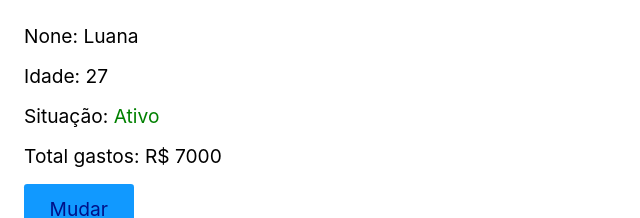
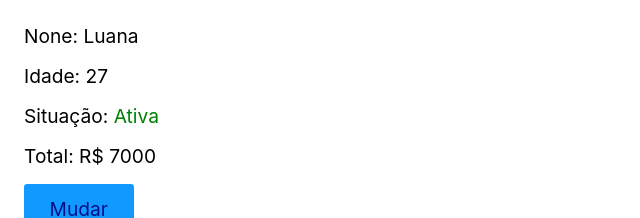
Before and after one commit to Shynjy/Origamid, a React (Create React App) app in the folder react-Ori/meu-app/: page / in a window 1280 px wide. Shown: the top 218 px of the page, without its empty margins (0-640 px from the left). Built offline with nearby package versions, Linux system fonts and the light colour scheme.

Commit message:
update file App

```diff
--- a/react-Ori/meu-app/src/App.js
+++ b/react-Ori/meu-app/src/App.js
@@ -35,13 +35,45 @@ const mario = {
   ativa: false,
 };
 
-function somaTotal(dados) {
-  const valoresLimpos = dados.map((v) => Number(v.preco.replace("R$ ", "")));
-  return valoresLimpos.reduce((a, c) => a + c);
-}
+
+// Solução David
+
+// function somaTotal(dados) {
+//   const valoresLimpos = dados.map((v) => Number(v.preco.replace("R$ ", "")));
+//   return valoresLimpos.reduce((a, c) => a + c);
+// }
+
+// const App = () => {
+//   const [dados, setDados] = React.useState(luana)
+
+//   function changeName() {
+//     if(dados.cliente !== 'Mario') {
+//       setDados(mario)
+//     } else {
+//       setDados(luana)
+//     }
+//   }
+
+//   return (
+//   <>
+//     <p>None: {dados.cliente}</p>
+//     <p>Idade: {dados.idade}</p>
+//     <p>Situação: <span style={{color: dados.ativa ? 'green' : 'red'}}>{dados.ativa ? "Ativo" : "Inativo" }</span></p>
+//     <p>Total gastos: R$ {somaTotal(dados.compras)}</p>
+//     {
+//       somaTotal(dados.compras) >= 10000 ? <p>Você está gastando muito.</p> : null
+
+//     }
+//     <button onClick={changeName}>Mudar</button>
+//   </>
+//   );
+// };
 
 const App = () => {
+  // const dados = mario;
   const [dados, setDados] = React.useState(luana)
+
+  const total = dados.compras.map((item) => Number(item.preco.replace('R$ ', ''))).reduce((a, c) => a + c);
 
   function changeName() {
     if(dados.cliente !== 'Mario') {
@@ -52,15 +84,16 @@ const App = () => {
   }
 
   return (
-  <>
-    <p>None: {dados.cliente}</p>
-    <p>Idade: {dados.idade}</p>
-    <p>Situação: <span style={dados.ativa ? {color: "green"} :{color: "red"} }>{dados.ativa ? "Ativo" : "Inativo" }</span></p>
-    <p>Total gastos: R$ {somaTotal(dados.compras)}</p>
-    <button onClick={changeName}>Mudar</button>
-  </>
-  );
-};
+    <>
+      <p>None: {dados.cliente}</p>
+      <p>Idade: {dados.idade}</p>
+      <p>Situação: <span style={{color: dados.ativa ? 'green' : 'red'}}>{dados.ativa ? "Ativa" : "Inativa"} </span> </p>
+      <p>Total: R$ {total}</p>
+      {total >= 10000 && <p>Você está gastando muito.</p>}
+      <button onClick={changeName}>Mudar</button>
+    </>
+  )
+}
 
 
 export default App;
```
